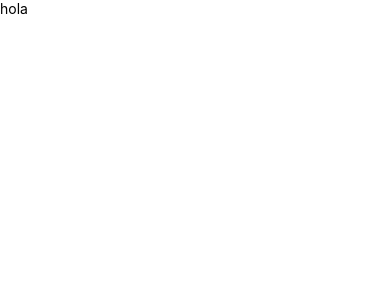
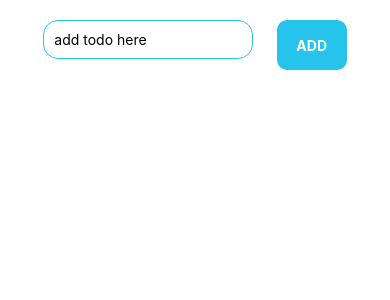
Before and after one commit to Malek-BenDali/Rn-apps, a React Native app: screen / in a window 390 px wide. Shown: the top 300 px of the page. Built offline with nearby package versions, Linux system fonts and the light colour scheme.

Commit message:
added add and delete buttons

```diff
--- a/App.js
+++ b/App.js
@@ -1,12 +1,9 @@
 import React from 'react';
 import {StyleSheet, Text, View} from 'react-native';
+import {Todo} from './src/components/todoApp';
 
 const App = () => {
-  return (
-    <View>
-      <Text>hola</Text>
-    </View>
-  );
+  return <Todo />;
 };
 
 const styles = StyleSheet.create({});
--- /dev/null
+++ b/src/components/todoApp/Todo.js
@@ -0,0 +1,97 @@
+import React, {useState} from 'react';
+import {
+  View,
+  Text,
+  TextInput,
+  TouchableOpacity,
+  StyleSheet,
+  FlatList,
+} from 'react-native';
+import TodoItem from './TodoItem';
+
+const Todo = () => {
+  const [todoList, setTodoList] = useState([]);
+  const [goal, setGoal] = useState('');
+  const [emptyInput, setEmptyInput] = useState(false);
+
+  const handlePress = () => {
+    if (goal) {
+      setTodoList([...todoList, {id: Date.now().toString(), value: goal}]);
+      setGoal('');
+      setEmptyInput(false);
+    } else setEmptyInput(true);
+  };
+
+  const deleteItem = id => {
+    const itemToDelete = todoList.findIndex(element => element.id === id);
+    setTodoList(todoList.filter((_, index) => index !== itemToDelete));
+  };
+
+  return (
+    <View style={styles.container}>
+      <View style={styles.research}>
+        <View style={{width: '60%'}}>
+          <TextInput
+            placeholder="add todo here"
+            style={styles.searchInput}
+            onChangeText={goal => setGoal(goal)}
+            value={goal}
+          />
+          {emptyInput && (
+            <Text style={styles.errorMessage}>
+              {' '}
+              u must enter a valid todo Goal
+            </Text>
+          )}
+        </View>
+        <TouchableOpacity style={styles.button} onPress={() => handlePress()}>
+          <Text style={styles.buttonText}>ADD</Text>
+        </TouchableOpacity>
+      </View>
+
+      <FlatList
+        data={todoList}
+        keyExtractor={item => item.id}
+        renderItem={({item}) => (
+          <TodoItem item={item} deleteItem={deleteItem} />
+        )}
+      />
+    </View>
+  );
+};
+
+export default Todo;
+
+const styles = StyleSheet.create({
+  container: {
+    margin: 20,
+  },
+  searchInput: {
+    borderColor: '#26c4ec',
+    borderWidth: 1,
+    borderRadius: 15,
+    padding: 10,
+    width: '100%',
+  },
+  research: {
+    flexDirection: 'row',
+    justifyContent: 'space-evenly',
+    marginBottom: 10,
+  },
+  button: {
+    width: 70,
+    height: 50,
+    borderRadius: 10,
+    backgroundColor: '#26c4ec',
+    justifyContent: 'center',
+    alignItems: 'center',
+  },
+  buttonText: {
+    fontWeight: 'bold',
+    color: 'white',
+  },
+  errorMessage: {
+    color: 'blue',
+    marginTop: 5,
+  },
+});
--- /dev/null
+++ b/src/components/todoApp/TodoItem.js
@@ -0,0 +1,40 @@
+import React from 'react';
+import {View, Text, StyleSheet, TouchableOpacity} from 'react-native';
+
+const TodoItem = ({item: {id, value}, deleteItem}) => {
+  return (
+    <View style={styles.container}>
+      <Text> {value} </Text>
+      <TouchableOpacity
+        style={styles.deleteButton}
+        onPress={() => deleteItem(id)}>
+        <Text>Delete</Text>
+      </TouchableOpacity>
+    </View>
+  );
+};
+
+export default TodoItem;
+
+const styles = StyleSheet.create({
+  container: {
+    borderColor: '#26c4ec',
+    borderWidth: 1,
+    borderRadius: 10,
+    margin: 10,
+    height: 40,
+    justifyContent: 'space-between',
+    alignItems: 'center',
+    backgroundColor: '#e2eef3',
+    flexDirection: 'row',
+  },
+  deleteButton: {
+    backgroundColor: '#ff5274',
+    alignItems: 'center',
+    justifyContent: 'center',
+    height: '104%',
+    right: -1,
+    width: 50,
+    borderRadius: 10,
+  },
+});
--- /dev/null
+++ b/src/components/todoApp/index.js
@@ -0,0 +1,2 @@
+import Todo from './Todo';
+export {Todo};
```
